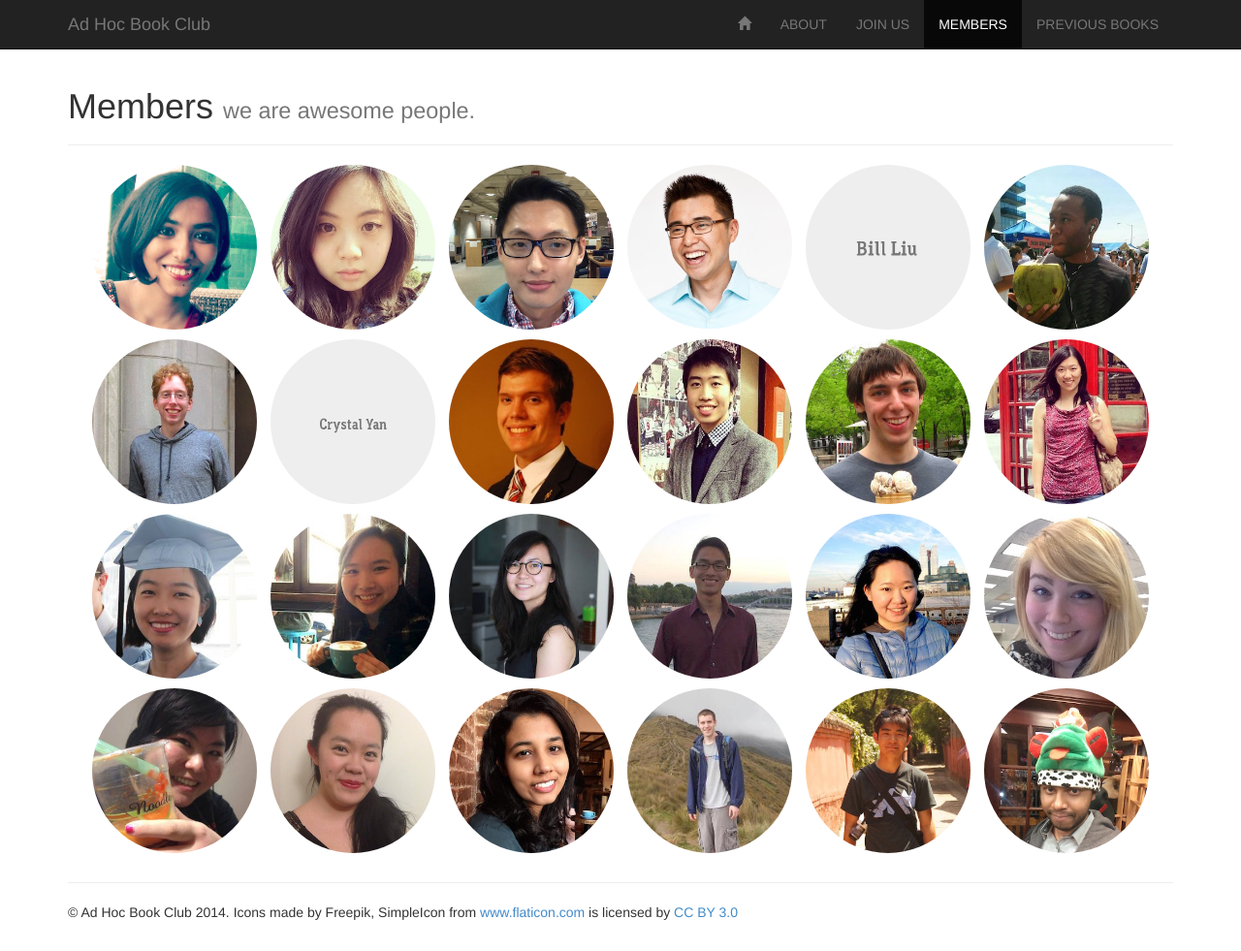
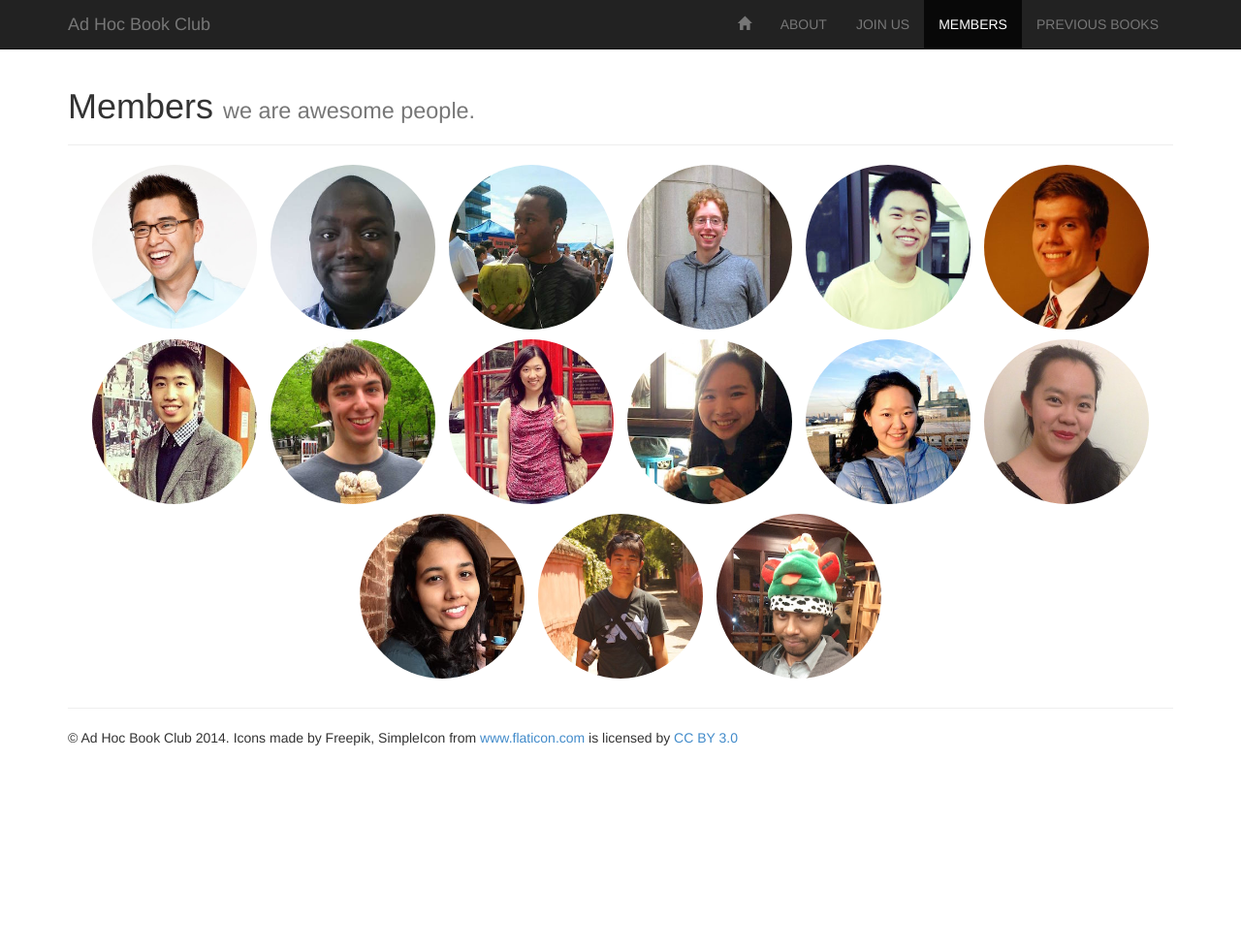
Before and after one commit to adhocbookclub/adhocbookclub.github.io, a Jekyll site: the page built from members.html, in a window 1280 px wide and 981 px high. Shown: the whole window at 97% size. Built offline with Jekyll 4.4.1, drawn with Linux system fonts in a browser that asks for light colours; nearby versions of some CDN libraries; Markdown is read by kramdown in place of the engine named in the settings.

Commit message:
updated members page

```diff
--- a/members.html
+++ b/members.html
@@ -6,28 +6,19 @@ subtitle: we are awesome people.
 ---
 
 <div class="text-center">
-  <img src="/img/members/alaka.jpg" class="members-img" data-toggle="tooltip" title="<p><h5>Alaka Halder</h5></p>">
-  <img src="/img/members/alice.jpg" class="members-img" data-toggle="tooltip" title="<p><h5>Alice Chiu</h5></p>">
-  <img src="/img/members/andrew.jpg" class="members-img" data-toggle="tooltip" title="<p><h5>Andrew Wang</h5></p>">
   <img src="/img/members/austin.jpg" class="members-img" data-toggle="tooltip" title="<p><h5>Austin Lee</h5></p>">
-  <img src="/img/members/bill.jpg" class="members-img" data-toggle="tooltip" title="<p><h5>Bill Liu</h5></p>">
+  <img src="/img/members/bass.jpg" class="members-img" data-toggle="tooltip" title="<p><h5>Bass Toure</h5></p>">
   <img src="/img/members/bryant.jpg" class="members-img" data-toggle="tooltip" title="<p><h5>Bryant Satterfield</h5></p>">
   <img src="/img/members/chris.jpg" class="members-img" data-toggle="tooltip" title="<p><h5>Chris Cochran</h5></p>">
-  <img src="/img/members/crystal.jpg" class="members-img" data-toggle="tooltip" title="<p><h5>Crystal Yan</h5></p>">
+  <img src="/img/members/howard.jpg" class="members-img" data-toggle="tooltip" title="<p><h5>Howard Li</h5></p>">
   <img src="/img/members/hunter.jpg" class="members-img" data-toggle="tooltip" title="<p><h5>Hunter Carl</h5></p>">
   <img src="/img/members/jacky.jpg" class="members-img" data-toggle="tooltip" title="<p><h5>Jacky 'Ho Wa' Cheng</h5></p>">
   <img src="/img/members/jamie.jpg" class="members-img" data-toggle="tooltip" title="<p><h5>Jamie O'Donnell</h5></p>">
   <img src="/img/members/jenny.jpg" class="members-img" data-toggle="tooltip" title="<p><h5>Jenny Shi</h5></p>">
-  <img src="/img/members/jiaqi.jpg" class="members-img" data-toggle="tooltip" title="<p><h5>Jiaqi Liu</h5></p>">
   <img src="/img/members/kathy.jpg" class="members-img" data-toggle="tooltip" title="<p><h5>Kathy Sun</h5></p>">
-  <img src="/img/members/kathyx.jpg" class="members-img" data-toggle="tooltip" title="<p><h5>Kathy Sun</h5></p>">
-  <img src="/img/members/kelvin.jpg" class="members-img" data-toggle="tooltip" title="<p><h5>Kelvin Fok</h5></p>">
   <img src="/img/members/kim.jpg" class="members-img" data-toggle="tooltip" title="<p><h5>Kim Chen</h5></p>">
-  <img src="/img/members/lauren.jpg" class="members-img" data-toggle="tooltip" title="<p><h5>Lauren Jarrett</h5></p>">
-  <img src="/img/members/liz.jpg" class="members-img" data-toggle="tooltip" title="<p><h5>Liz Gao</h5></p>">
   <img src="/img/members/nancy.jpg" class="members-img" data-toggle="tooltip" title="<p><h5>Nancy Tang</h5></p>">
   <img src="/img/members/nirlipta.jpg" class="members-img" data-toggle="tooltip" title="<p><h5>Nirlipta Panda</h5></p>">
-  <img src="/img/members/ryan.jpg" class="members-img" data-toggle="tooltip" title="<p><h5>Ryan McDermott</h5></p>">
   <img src="/img/members/shiro.jpg" class="members-img" data-toggle="tooltip" title="<p><h5>Shiro Kuriwaki</h5></p>">
   <img src="/img/members/wasib.jpg" class="members-img" data-toggle="tooltip" title="<p><h5>Wasib Khallil</h5></p>">
 </div>
```
Also changed, not shown: img/members/bass.jpg (added), img/members/howard.jpg (added).
